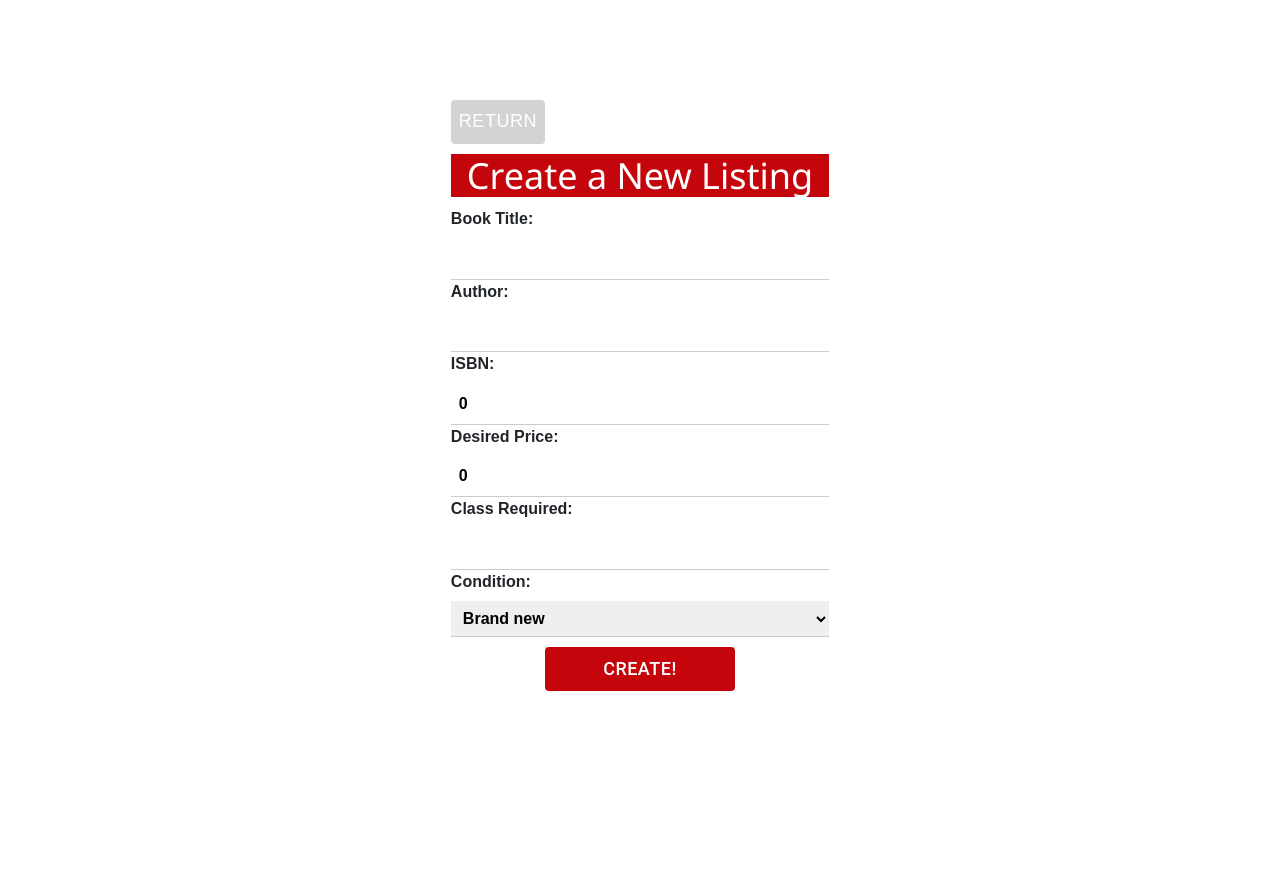
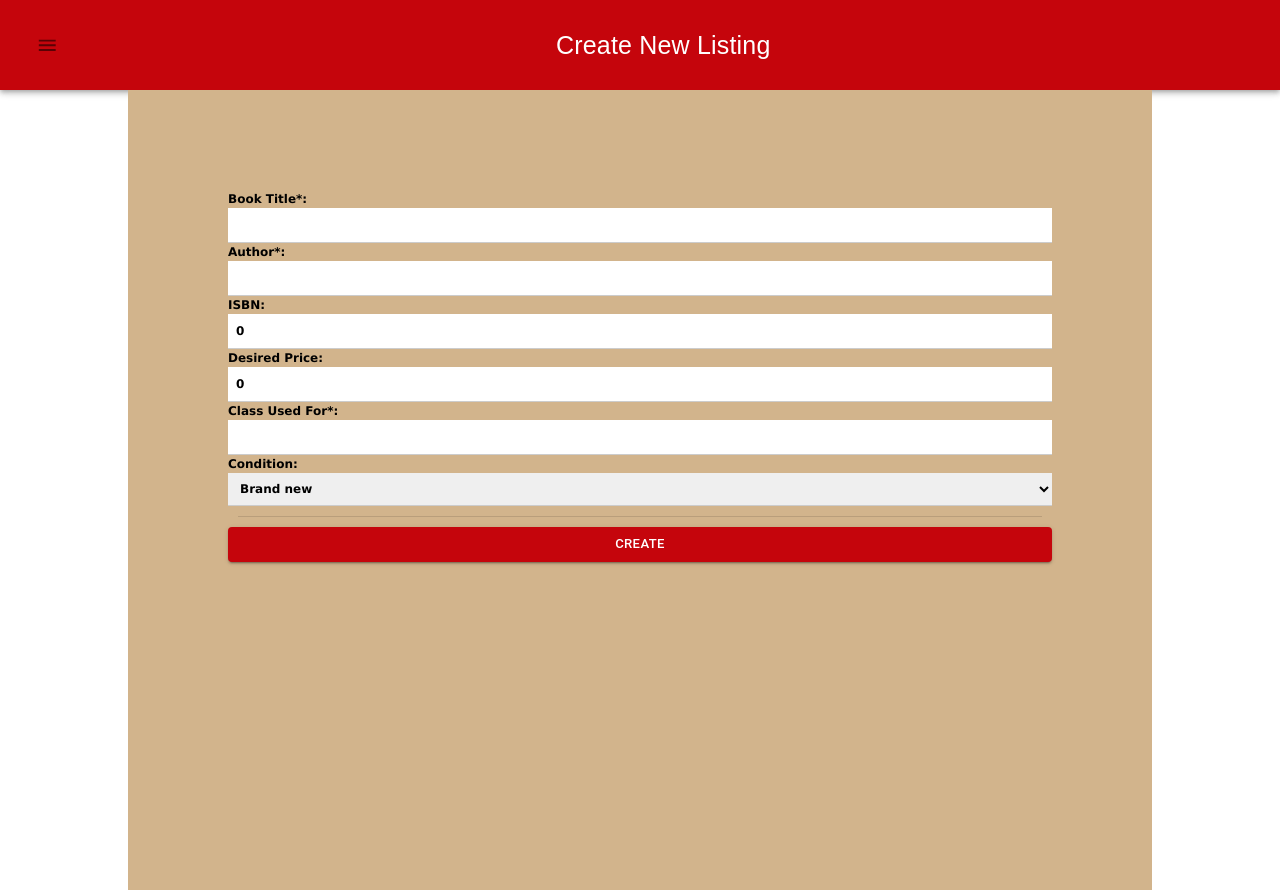
Before and after one commit to andyoconnell21/Badger-Textbooks, a React (Create React App) app in the folder badger-textbooks-app/: page /createnewlisting in a window 1280 px wide. Before the commit the page ends 800 px from the top, so only its background shows below. Built offline with nearby package versions, Linux system fonts and the light colour scheme; no server answers; the database is empty; sample sign-in values are in the browser's storage.

Commit message:
Major updates to CreateNewListing and other hotfixes.
Minor tweaks to allow app to run without compile error. Major functionality changes to CreateNewListing page.

```diff
--- a/badger-textbooks-app/src/App.js
+++ b/badger-textbooks-app/src/App.js
@@ -12,7 +12,7 @@ import {
   Container,
 } from "@material-ui/core";
 import { BrowserRouter as Router, Route, Switch } from "react-router-dom";
-import 'bootstrap/dist/css/bootstrap.min.css';
+//import 'bootstrap/dist/css/bootstrap.min.css';
 import CreateAccount from "./pages/CreateAccount"
 import Home from "./pages/Home"
 import Login from "./Login"
@@ -34,14 +34,14 @@ const firebaseConfig = {
 var fire = firebase.initializeApp(firebaseConfig);
 
 //for chat system
-firebase.database().ref("messages").on("child_removed", function (snapshot) {
-  document.getElementById("message-" + snapshot.key).innerHTML = "This message has been deleted";
-});
+// firebase.database().ref("messages").on("child_removed", function (snapshot) {
+//   document.getElementById("message-" + snapshot.key).innerHTML = "This message has been deleted";
+// });
 
-function deleteMessage(self) {
-  var messageId = self.getAttribute("data-id");
-  firebase.database().ref("messages").child(messageId).remove();
-}
+// function deleteMessage(self) {
+//   var messageId = self.getAttribute("data-id");
+//   firebase.database().ref("messages").child(messageId).remove();
+// }
 
 // function sendMessage() {
 //   var message = document.getElementById("message").value;
--- a/badger-textbooks-app/src/pages/CreateNewListings.js
+++ b/badger-textbooks-app/src/pages/CreateNewListings.js
@@ -2,7 +2,29 @@ import React, {Component} from 'react';
 import '../w3.css'
 import '../App.css'
 import firebase from "firebase";
-import {Button} from "@material-ui/core";
+
+import AppBar from '@material-ui/core/AppBar';
+import Toolbar from '@material-ui/core/Toolbar';
+import Typography from '@material-ui/core/Typography';
+import IconButton from '@material-ui/core/IconButton';
+import Drawer from '@material-ui/core/Drawer';
+import List from '@material-ui/core/List';
+import ListItem from '@material-ui/core/ListItem';
+import ListItemIcon from '@material-ui/core/ListItemIcon';
+import ListItemText from '@material-ui/core/ListItemText';
+import Divider from '@material-ui/core/Divider';
+import Button from '@material-ui/core/Button';
+import Dialog from '@material-ui/core/Dialog';
+import DialogActions from '@material-ui/core/DialogActions';
+import DialogContent from '@material-ui/core/DialogContent';
+import DialogContentText from '@material-ui/core/DialogContentText';
+import DialogTitle from '@material-ui/core/DialogTitle';
+
+import MenuIcon from '@material-ui/icons/Menu';
+import HomeIcon from '@material-ui/icons/Home';
+import MyListingsIcon from '@material-ui/icons/ListAlt';
+import AccountIcon from '@material-ui/icons/AccountCircle';
+import SavedIcon from '@material-ui/icons/Favorite';
 
 //book title, author, ISBN, price wanted, condition of book, class_used
 export class CreateNewListing extends Component {
@@ -15,13 +37,77 @@ export class CreateNewListing extends Component {
             price: 0,
             condition: 'brand-new',
             class_used: '',
+            alerOpen: false,
+            menuOpen: false
         }
     }
+
+    componentDidMount () {
+        firebase.auth().onAuthStateChanged(function(user) {
+          if (!user) {
+            //User is not siged in...redirect to login page
+            window.location.href = "/";
+          }
+        });
+    }
+
+    //HANDLESUBMIT NOW ADDS LISTING TO DATABASE. FUNCTION DEPRECATED.
+    // addListingItem = (event) => {
+    //     event.preventDefault();
+    //     const db = firebase.firestore();
+    //     db.settings({
+    //         timestampsInSnapshots: true
+    //     });
+    //     const userRef = db.collection('listings').add({
+    //         title: this.state.title,
+    //         author: this.state.author,
+    //         ISBN: this.state.ISBN,
+    //         price: this.state.price,
+    //         condition: this.state.condition,
+    //         class_used: this.state.class_used,
+    //     });
+    //     this.setState({
+    //         title: '',
+    //         author: '',
+    //         ISBN: 0,
+    //         price: 0,
+    //         condition: 'brand-new',
+    //         class_used: '',
+    //         menuOpen: false
+    //     });
+    // };
+
+    toggleMenu = (event) => {
+        var curr_state = this.state.menuOpen;
+        this.setState({
+          menuOpen: !curr_state
+        });
+    }
+
     handleSubmit = (e) => {
-        alert(`${this.state.title} ${this.state.author}`)
-        e.preventDefault()
+        if (this.state.author === "" || this.state.class === "" || this.state.title === "") {
+            this.setState({
+                alertOpen: true
+            });
+        } else {
+            var user = firebase.auth().currentUser.email;
+            var date = Date().toLocaleString();
 
+            firebase.firestore().collection('listings').add({
+                ISBN: this.state.ISBN,
+                author: this.state.author,
+                class: this.state.class_used,
+                condition: this.state.condition,
+                price: this.state.price,
+                title: this.state.title,
+                owner: user,
+                time_created: date,
+            }).then(() => {
+                window.location.href = "/home";
+            })
         }
+    }
+
     handleTitleChange = (e) => {
         this.setState({
             title: e.target.value
@@ -33,65 +119,96 @@ export class CreateNewListing extends Component {
             author: e.target.value
         })
     }
+
     handleISBNChange = (e) => {
         this.setState({
             ISBN: e.target.value
         })
     }
+
     handlePriceChange = (e) => {
         this.setState({
             price: e.target.value
         })
     }
+
     handleClassChange = (e) => {
         this.setState({
             class_used: e.target.value
         })
     }
+
     handleConditionChange = (e) => {
         this.setState({
             condition: e.target.value
         })
     }
-    backToListing = (event) => {
-        window.location.href = '/mylistings'
-    }
-
-    addListingItem = (event) => {
-        firebase.firestore().collection('listings').doc().set({
-                title: this.state.title,
-                author: this.state.author,
-                ISBN: this.state.ISBN,
-                price: this.state.price,
-                condition: this.state.condition,
-                class_used: this.state.class_used,
-        })
-        this.componentDidMount();
-    };
-    componentDidMount(){
-        var tempListingData = [];
-        firebase.firestore().collection("listings").get().then((querySnapshot) => {
-            querySnapshot.forEach((doc) => {
-                var gather = [doc.id, doc.data(), false]
-                tempListingData.push(gather)
-            });
-            this.setState({
-                listings: tempListingData
-            });
-        });
-
-    }
-
-
 
     render() {
         const {title, author, ISBN, price, condition, class_used} = this.state
         return (
-            <form onSubmit={this.handleSubmit} className="form-box" style={{fontFamily: 'sans-serif',fontSize: '16px'}}>
-                <Button style={{border: '0',fontFamily: 'sans-serif', backgroundColor: 'lightgrey', cursor: 'pointer', color: 'white', fontSize: '18px'}}>Return</Button>
             <div>
-                    <h1 className="w3-container w3-red">Create a New Listing</h1>
-                    <label><b>Book Title: </b> </label>
+                <AppBar style ={{ background:'#c5050c' }} position="static">
+                    <Toolbar>
+                        <IconButton onClick={this.toggleMenu}>
+                            <MenuIcon/>
+                        </IconButton>
+                        <Typography
+                            variant='h6'
+                            style={{flexGrow: 1, fontFamily: 'sans-serif', fontSize: '25px', margin: '25px', textAlign: 'center'}}
+                        >Create New Listing</Typography>
+                    </Toolbar>
+                </AppBar>
+
+                <Drawer anchor="left" open={this.state.menuOpen} onClose={this.toggleMenu}>
+                    <List>
+                        <ListItem button key="home_nav" onClick={() => {window.location.href = "/home";}}>
+                            <ListItemIcon><HomeIcon/></ListItemIcon>
+                            <ListItemText primary="Home" />
+                        </ListItem>
+                        <Divider/>
+                        <ListItem button key="my_listings_nav" onClick={() => {window.location.href = "/mylistings";}}>
+                            <ListItemIcon><MyListingsIcon/></ListItemIcon>
+                            <ListItemText primary="My Listings" />
+                        </ListItem>
+                        <Divider/>
+                        <ListItem button key="saved_listings_nav" disabled>
+                            <ListItemIcon><SavedIcon/></ListItemIcon>
+                            <ListItemText primary="Saved Listings" />
+                        </ListItem>
+                        <Divider/>
+                        <ListItem button key="account_nav" disabled>
+                            <ListItemIcon><AccountIcon/></ListItemIcon>
+                            <ListItemText primary="Account" />
+                        </ListItem>
+                    </List>
+                </Drawer>
+
+                <Dialog
+                    open={this.state.alertOpen}
+                    onClose={() => {this.setState({alertOpen: false})}}
+                >
+                    <DialogTitle>{"Oops! Looks like we are missing some information."}</DialogTitle>
+                    <DialogContent>
+                    <DialogContentText>
+                        Make sure that all fields marked by a * have been filled out.
+                    </DialogContentText>
+                    </DialogContent>
+                    <DialogActions>
+                    <Button
+                        style={{color: '#c5050c'}}
+                        onClick={() => {this.setState({alertOpen: false})}}
+                        color="primary"
+                        autoFocus
+                    >
+                        OK
+                    </Button>
+                    </DialogActions>
+                </Dialog>
+
+                <form className="form-box" style={{width: "80%", backgroundColor: '#d2b48c'}}>
+                    <div>
+                        <label>Book Title*: </label>
                         <input className="w3-input w3-hover-light-gray"
                             type='text'
                             size="sm"
@@ -100,7 +217,7 @@ export class CreateNewListing extends Component {
                         />
                     </div>
                     <div>
-                    <label><b>Author: </b> </label>
+                        <label>Author*: </label>
                         <input className="w3-input w3-hover-light-gray"
                             size="sm"
                             type='text'
@@ -117,7 +234,6 @@ export class CreateNewListing extends Component {
                             onChange={this.handleISBNChange}
                         />
                     </div>
-
                     <div>
                         <label>Desired Price: </label>
                         <input className="w3-input w3-hover-light-gray"
@@ -127,7 +243,7 @@ export class CreateNewListing extends Component {
                         />
                     </div>
                     <div>
-                    <label>Class Required: </label>
+                        <label>Class Used For*: </label>
                         <input className="w3-input w3-hover-light-gray"
                             type='text'
                             value={class_used}
@@ -146,13 +262,16 @@ export class CreateNewListing extends Component {
                             <option value='Poor'>Poor, but still usable</option>
                         </select>
                     </div>
-                <Button type="submit" style={{marginTop: "10px", marginBottom: '10px', border: '0', backgroundColor: '#c5050c', width: '50%', marginRight: '25%',
-                    marginLeft: '25%', cursor: 'pointer', color: 'white', fontSize: '18px'}} onSubmit={this.addListingItem}>Create!</Button>
-
+                    <Divider style={{margin: "10px"}}/>
+                    <Button
+                        style={{color: '#ffffff', backgroundColor: '#c5050c'}}
+                        variant="contained"
+                        fullWidth
+                        onClick={this.handleSubmit}
+                    >Create</Button>
                 </form>
-
+            </div>
         )
     }
-
 }
 export default CreateNewListing;
--- a/badger-textbooks-app/src/pages/ListingItem.js
+++ b/badger-textbooks-app/src/pages/ListingItem.js
@@ -9,7 +9,7 @@
  */
 
 import React from 'react';
-import {Button, Card} from "react-bootstrap"
+//import {Button, Card} from "react-bootstrap"
 // import "../Box.css";
 import * as MyListings from "@firebase/util";
 
@@ -33,7 +33,7 @@ import * as MyListings from "@firebase/util";
 function ListingItem({seller, image, title, author, ISBN, desired_price, condition}) {
     return (
         <grid>
-        <Card style={{width: '18rem'}} >
+        {/* <Card style={{width: '18rem'}} >
             <Card.Img variant="top" src={image} className="item-image"/>
             <Card.Body>
                 <Card.Text><b>Book name:</b> {title}</Card.Text>
@@ -43,7 +43,7 @@ function ListingItem({seller, image, title, author, ISBN, desired_price, conditi
                 <Card.Text><b>Condition: </b>{condition}</Card.Text>
                 <Button className='check-it-button'>Check it Out!</Button>
             </Card.Body>
-        </Card>
+        </Card> */}
         </grid>
     );
 }
--- a/badger-textbooks-app/src/pages/MyListings.js
+++ b/badger-textbooks-app/src/pages/MyListings.js
@@ -13,7 +13,7 @@ import 'firebase/firestore';
 import firebase from 'firebase/app';
 import ListingItem from "./ListingItem";
 import history from '../history';
-import {Button, Nav, NavItem, Navbar, NavLink} from 'react-bootstrap';
+//import {Button, Nav, NavItem, Navbar, NavLink} from 'react-bootstrap';
 // import {Button} from "@material-ui/core";
 import * as listings from "@firebase/util";
 //
```
Lines whose indentation alone changed are shown as unchanged.
